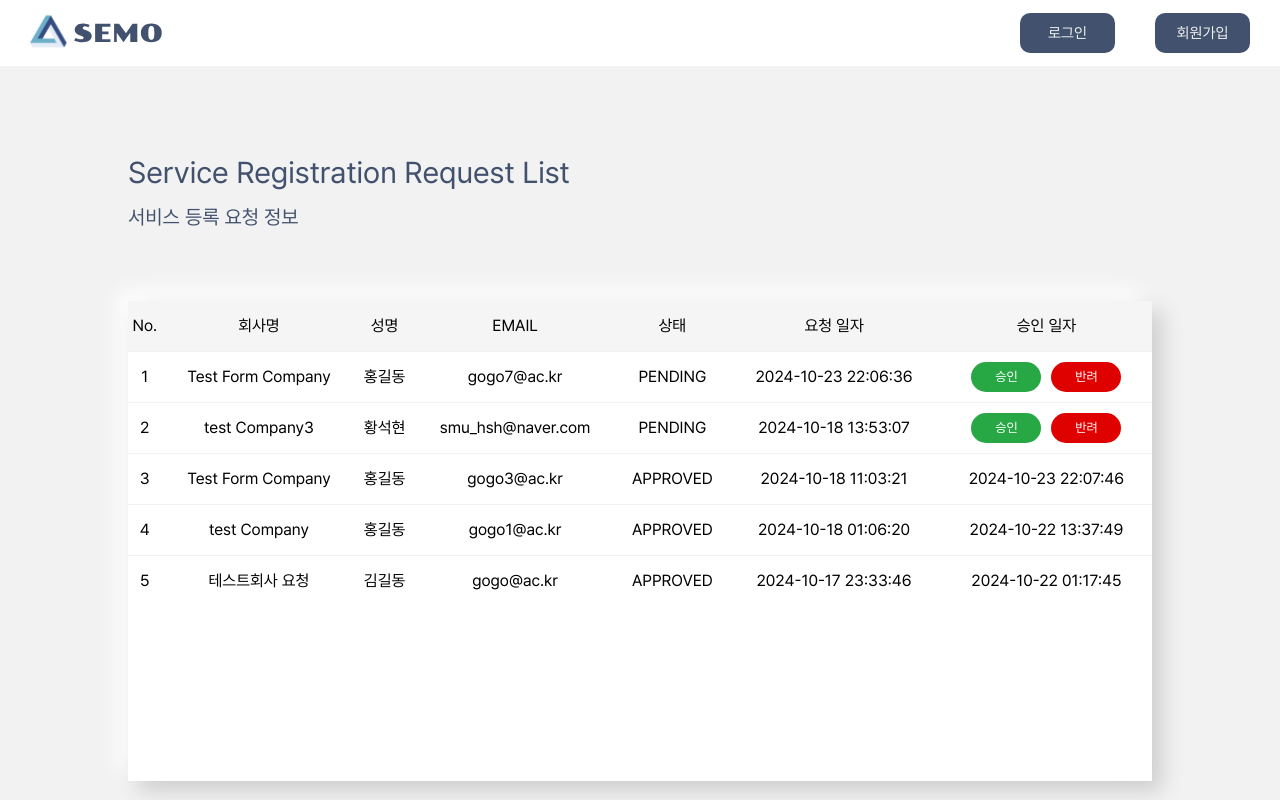
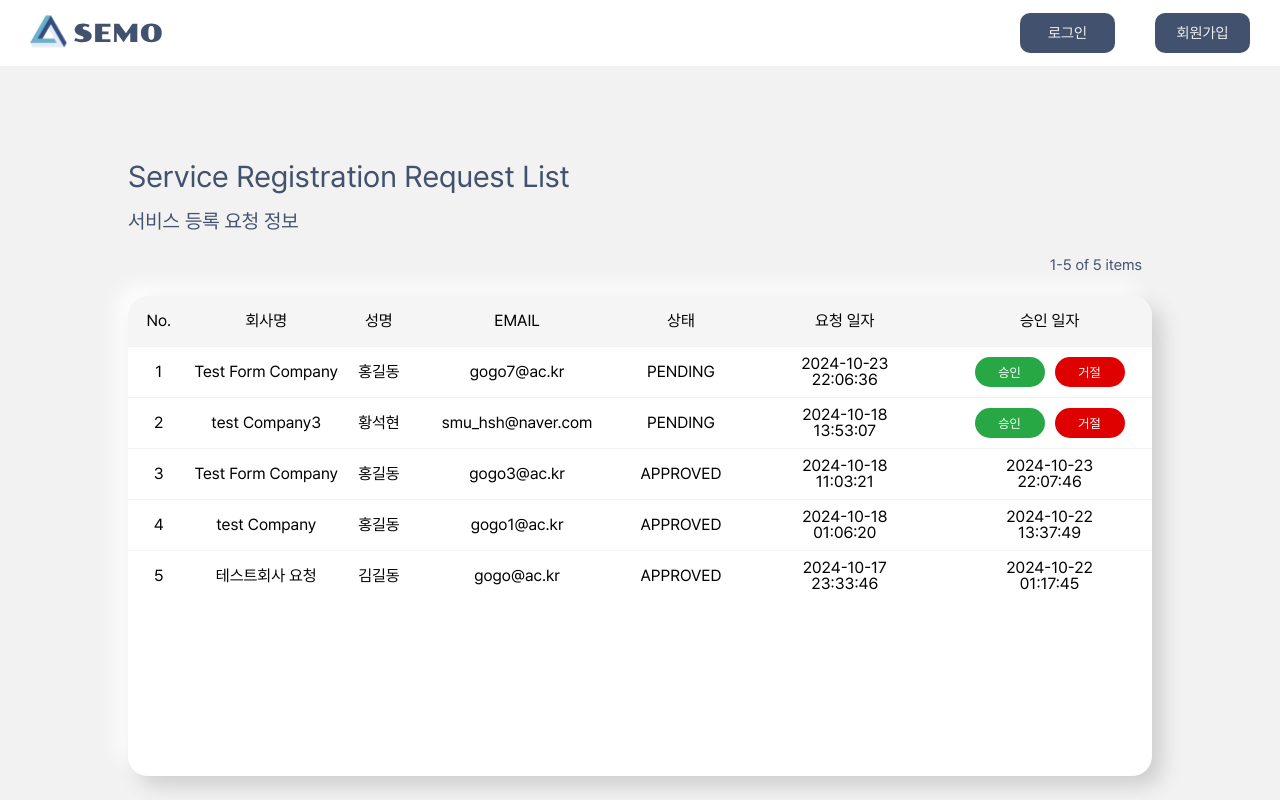
Before and after one commit to Team-SE-MO/semo-client, a React (Create React App) app: page /company-req in a window 1280 px wide. Shown: the top 800 px of the page. Built offline with nearby package versions, Linux system fonts and the light colour scheme.

Commit message:
♻️ refactor: 테이블 행 컴포넌트 분리

```diff
--- /dev/null
+++ b/src/components/molecules/table/CompanyReqRow.tsx
@@ -0,0 +1,52 @@
+import React, { useState } from 'react';
+import Button from 'components/atoms/button/Button';
+
+interface CompanyReqRowProps {
+  i: number;
+  data: {
+    companyName: string;
+    ownerName: string;
+    email: string;
+    formStatus: string;
+    requestDate: string;
+    approvedAt: string | null;
+  };
+}
+// TODO: 승인, 거절 누르면 rowData 상태 변경
+const CompanyReqRow = ({ i, data }: CompanyReqRowProps) => {
+  const [rowData, setRowData] = useState(data);
+  return (
+    <tr>
+      <td className="table__row">{i + 1}</td>
+      <td className="table__row">{rowData.companyName}</td>
+      <td className="table__row">{rowData.ownerName}</td>
+      <td className="table__row">{rowData.email}</td>
+      <td className="table__row">{rowData.formStatus}</td>
+      <td className="table__row">{rowData.requestDate}</td>
+      {rowData.formStatus === 'PENDING' ? (
+        <td className="table__row">
+          <div className="table__btn">
+            <Button
+              size="small"
+              label="승인"
+              color="success"
+              radius="oval"
+              type="button"
+            />
+            <Button
+              size="small"
+              label="거절"
+              color="danger"
+              radius="oval"
+              type="button"
+            />
+          </div>
+        </td>
+      ) : (
+        <td className="table__row">{rowData.approvedAt}</td>
+      )}
+    </tr>
+  );
+};
+
+export default CompanyReqRow;
--- a/src/pages/CompanyRequests.scss
+++ b/src/pages/CompanyRequests.scss
@@ -6,9 +6,10 @@
     flex-direction: column;
     justify-content: center;
     align-items: center;
+    gap: 20px;
     height: 100vh;
     background-color: $main-theme-color;
-    gap: 70px;
+    white-space: pre-line;
   }
   &__title {
     width: 80%;
@@ -17,6 +18,12 @@
     align-items: start;
     gap: 10px;
   }
+  &__info {
+    width: 80%;
+    padding-right: 20px;
+    display: flex;
+    justify-content: end;
+  }
   &__table {
     width: 80%;
     height: 60%;
@@ -24,6 +31,8 @@
     box-shadow:
       10px 10px 20px $shadow-color,
       -10px -10px 20px $white;
+    border-radius: 20px;
+    overflow: hidden;
   }
 }
 
--- a/src/pages/CompanyRequests.tsx
+++ b/src/pages/CompanyRequests.tsx
@@ -1,6 +1,6 @@
 import React from 'react';
 import Text from 'components/atoms/text/Text';
-import Button from 'components/atoms/button/Button';
+import CompanyReqRow from 'components/molecules/table/CompanyReqRow';
 import './CompanyRequests.scss';
 
 const CompanyRequests = () => {
@@ -22,7 +22,7 @@ const CompanyRequests = () => {
       ownerName: '홍길동',
       email: 'gogo7@ac.kr',
       formStatus: 'PENDING',
-      requestDate: '2024-10-23 22:06:36',
+      requestDate: '2024-10-23 22:06:36.000',
       approvedAt: null,
     },
     {
@@ -32,7 +32,7 @@ const CompanyRequests = () => {
       ownerName: '황석현',
       email: 'smu_hsh@naver.com',
       formStatus: 'PENDING',
-      requestDate: '2024-10-18 13:53:07',
+      requestDate: '2024-10-18 13:53:07.000',
       approvedAt: null,
     },
     {
@@ -42,8 +42,8 @@ const CompanyRequests = () => {
       ownerName: '홍길동',
       email: 'gogo3@ac.kr',
       formStatus: 'APPROVED',
-      requestDate: '2024-10-18 11:03:21',
-      approvedAt: '2024-10-23 22:07:46',
+      requestDate: '2024-10-18 11:03:21.000',
+      approvedAt: '2024-10-23 22:07:46.000',
     },
     {
       formId: 3,
@@ -52,8 +52,8 @@ const CompanyRequests = () => {
       ownerName: '홍길동',
       email: 'gogo1@ac.kr',
       formStatus: 'APPROVED',
-      requestDate: '2024-10-18 01:06:20',
-      approvedAt: '2024-10-22 13:37:49',
+      requestDate: '2024-10-18 01:06:20.000',
+      approvedAt: '2024-10-22 13:37:49.000',
     },
     {
       formId: 1,
@@ -62,18 +62,42 @@ const CompanyRequests = () => {
       ownerName: '김길동',
       email: 'gogo@ac.kr',
       formStatus: 'APPROVED',
-      requestDate: '2024-10-17 23:33:46',
-      approvedAt: '2024-10-22 01:17:45',
+      requestDate: '2024-10-17 23:33:46.000',
+      approvedAt: '2024-10-22 01:17:45.000',
     },
   ];
+
+  const changeDateFormat = (date: string) => {
+    return date.replace(' ', '\n').replace('.000', '');
+  };
+  formContent.forEach((form) => {
+    const newForm = form;
+    newForm.requestDate = changeDateFormat(form.requestDate);
+    if (form.approvedAt) {
+      newForm.approvedAt = changeDateFormat(form.approvedAt);
+    }
+  });
+
   return (
     <div className="company-req__container">
       <div className="company-req__title">
         <Text content="Service Registration Request List" type="title" />
         <Text content="서비스 등록 요청 정보" type="subtitle" />
       </div>
+      <div className="company-req__info">
+        <Text startNumber={1} endNumber={5} totalItems={5} type="info" />
+      </div>
       <div className="company-req__table">
         <table className="table">
+          <colgroup>
+            <col width="6%" />
+            <col width="15%" />
+            <col width="7%" />
+            <col width="20%" />
+            <col width="12%" />
+            <col width="20%" />
+            <col width="20%" />
+          </colgroup>
           <thead>
             <tr>
               {headerMeta.map((item) => (
@@ -82,37 +106,8 @@ const CompanyRequests = () => {
             </tr>
           </thead>
           <tbody>
-            {formContent.map((i, index) => (
-              <tr className="table__row">
-                <td className="table__row">{index + 1}</td>
-                <td className="table__row">{i.companyName}</td>
-                <td className="table__row">{i.ownerName}</td>
-                <td className="table__row">{i.email}</td>
-                <td className="table__row">{i.formStatus}</td>
-                <td className="table__row">{i.requestDate}</td>
-                {i.formStatus === 'PENDING' ? (
-                  <td className="table__row">
-                    <div className="table__btn">
-                      <Button
-                        size="small"
-                        label="승인"
-                        color="success"
-                        radius="oval"
-                        type="button"
-                      />
-                      <Button
-                        size="small"
-                        label="반려"
-                        color="danger"
-                        radius="oval"
-                        type="button"
-                      />
-                    </div>
-                  </td>
-                ) : (
-                  <td className="table__row">{i.approvedAt}</td>
-                )}
-              </tr>
+            {formContent.map((form, index) => (
+              <CompanyReqRow i={index} data={form} />
             ))}
           </tbody>
         </table>
```
